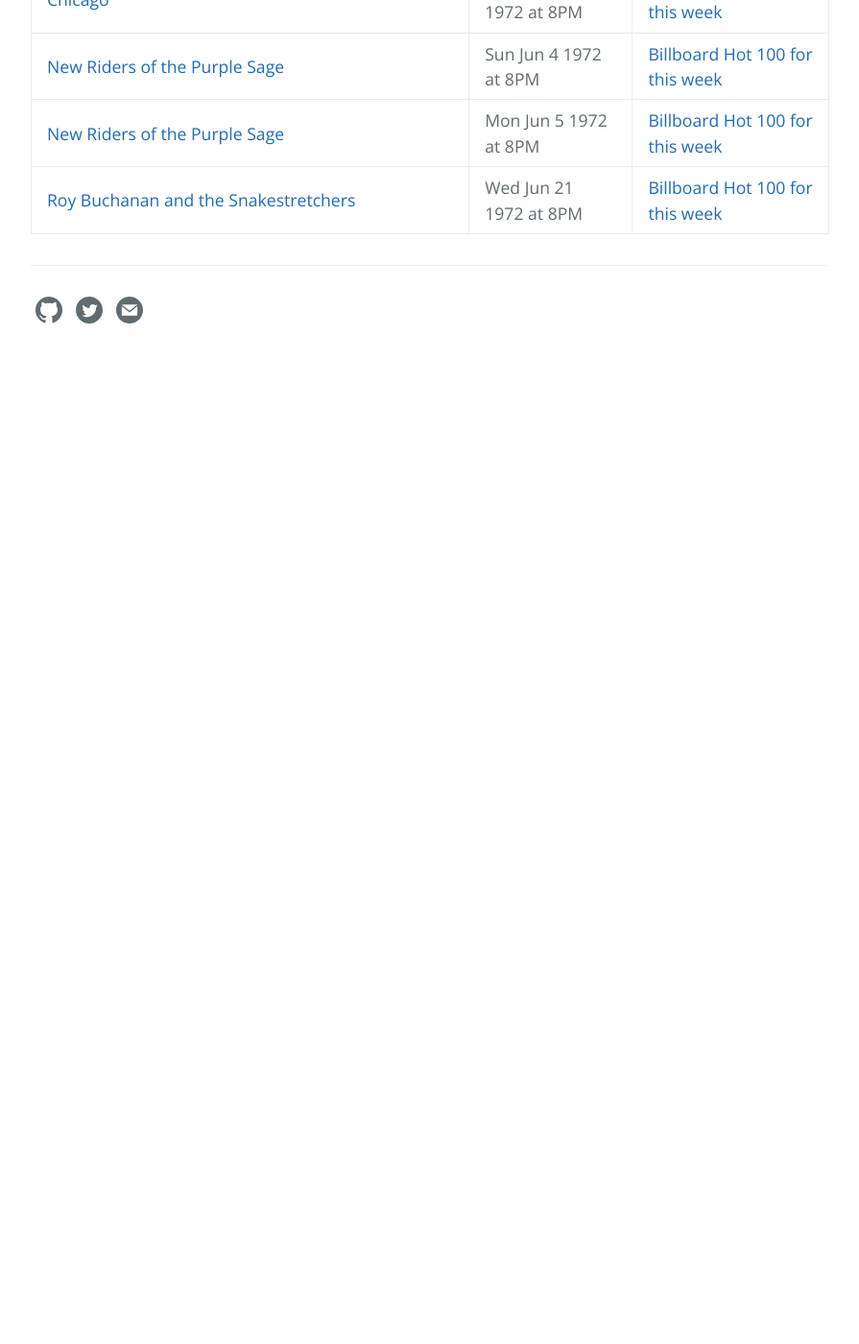
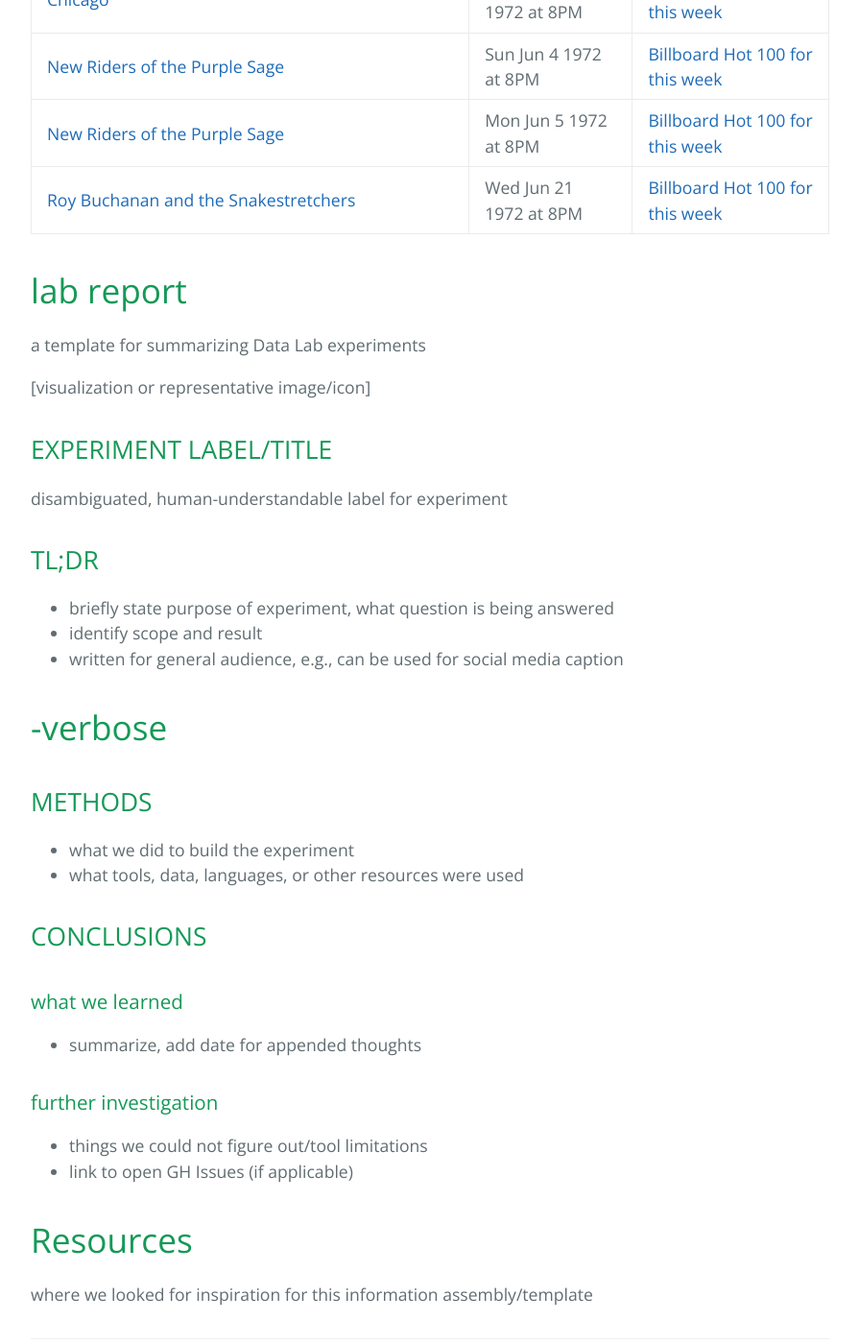
Before and after one commit to CarnegieHall/datalab, a Jekyll site: the page built from experiments/chdl-0011.md, in a window 1280 px wide and 1400 px high, scrolled down 5574 px. Shown: the whole window at 96% size, without its empty margins (192-1087 px from the left). Built offline with Jekyll 4.4.1, drawn with Linux system fonts in a browser that asks for light colours; our own code applies the rules of GitHub Pages for plain Markdown files; before the commit the page ends 5965 px from its top, so only the background shows below that.

Commit message:
Add lab report template

```diff
--- a/experiments/chdl-0011.md
+++ b/experiments/chdl-0011.md
@@ -79,3 +79,34 @@ In the table below the map, click on an event title to view details, and view th
 |<a href="https://www.carnegiehall.org/About/History/Performance-History-Search?q=&dex=prod_PHS&event=14101" target="_blank">New Riders of the Purple Sage</a>|Sun Jun 4 1972 at 8PM|<a href="https://www.billboard.com/charts/hot-100/1972-06-10" target="_blank">Billboard Hot 100 for this week</a>|
 |<a href="https://www.carnegiehall.org/About/History/Performance-History-Search?q=&dex=prod_PHS&event=5449" target="_blank">New Riders of the Purple Sage</a>|Mon Jun 5 1972 at 8PM|<a href="https://www.billboard.com/charts/hot-100/1972-06-10" target="_blank">Billboard Hot 100 for this week</a>|
 |<a href="https://www.carnegiehall.org/About/History/Performance-History-Search?q=&dex=prod_PHS&event=6926" target="_blank">Roy Buchanan and the Snakestretchers</a>|Wed Jun 21 1972 at 8PM|<a href="https://www.billboard.com/charts/hot-100/1972-06-24" target="_blank">Billboard Hot 100 for this week</a>|
+
+# lab report
+a template for summarizing Data Lab experiments
+
+[visualization or representative image/icon]
+
+## EXPERIMENT LABEL/TITLE
+disambiguated, human-understandable label for experiment
+
+## TL;DR
+- briefly state purpose of experiment, what question is being answered
+- identify scope and result
+- written for general audience, e.g., can be used for social media caption
+
+# -verbose
+
+## METHODS
+- what we did to build the experiment
+- what tools, data, languages, or other resources were used
+
+## CONCLUSIONS
+### what we learned
+- summarize, add date for appended thoughts
+
+### further investigation
+- things we could not figure out/tool limitations
+- link to open GH Issues (if applicable)
+
+
+# Resources
+where we looked for inspiration for this information assembly/template
```
